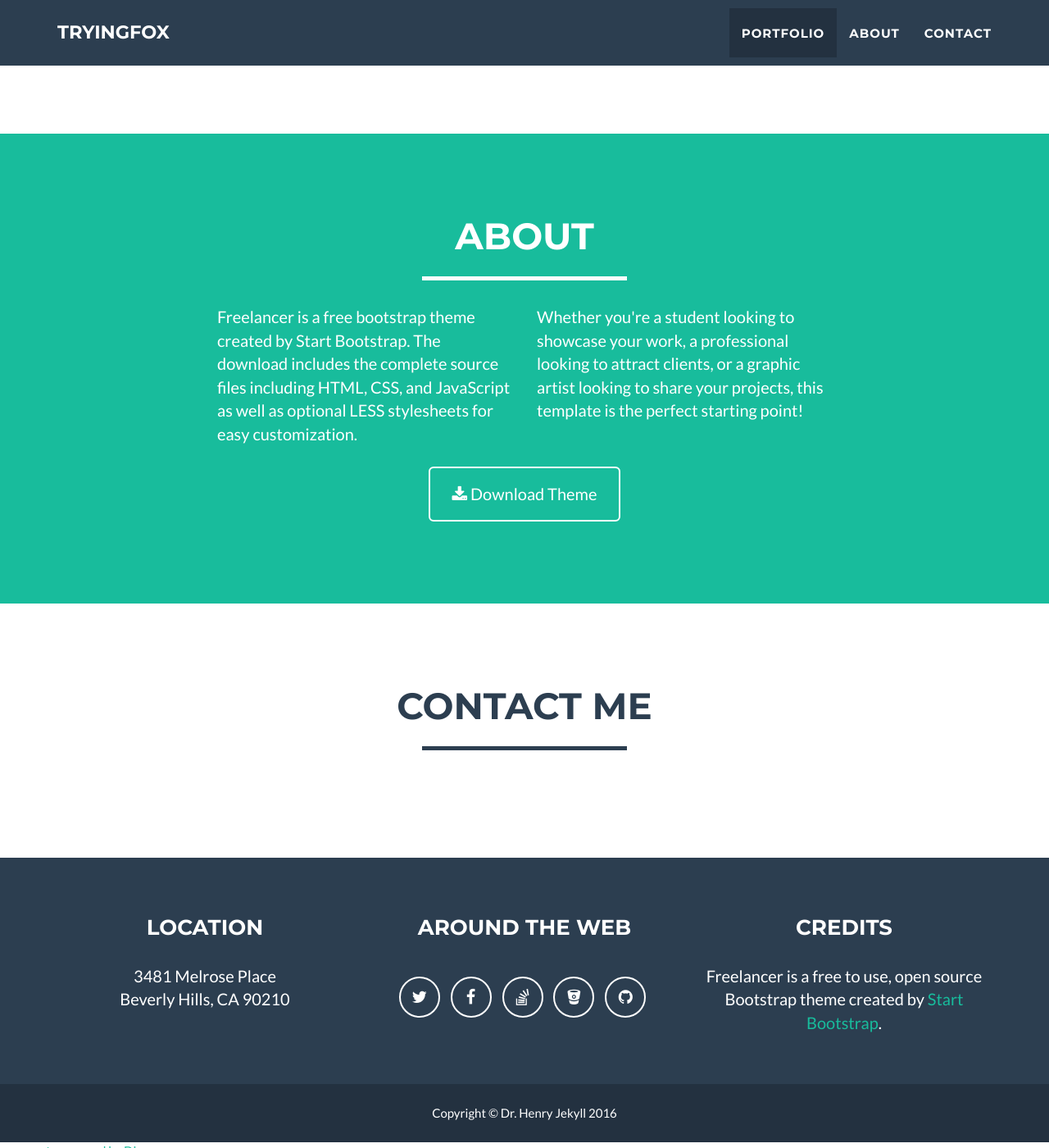
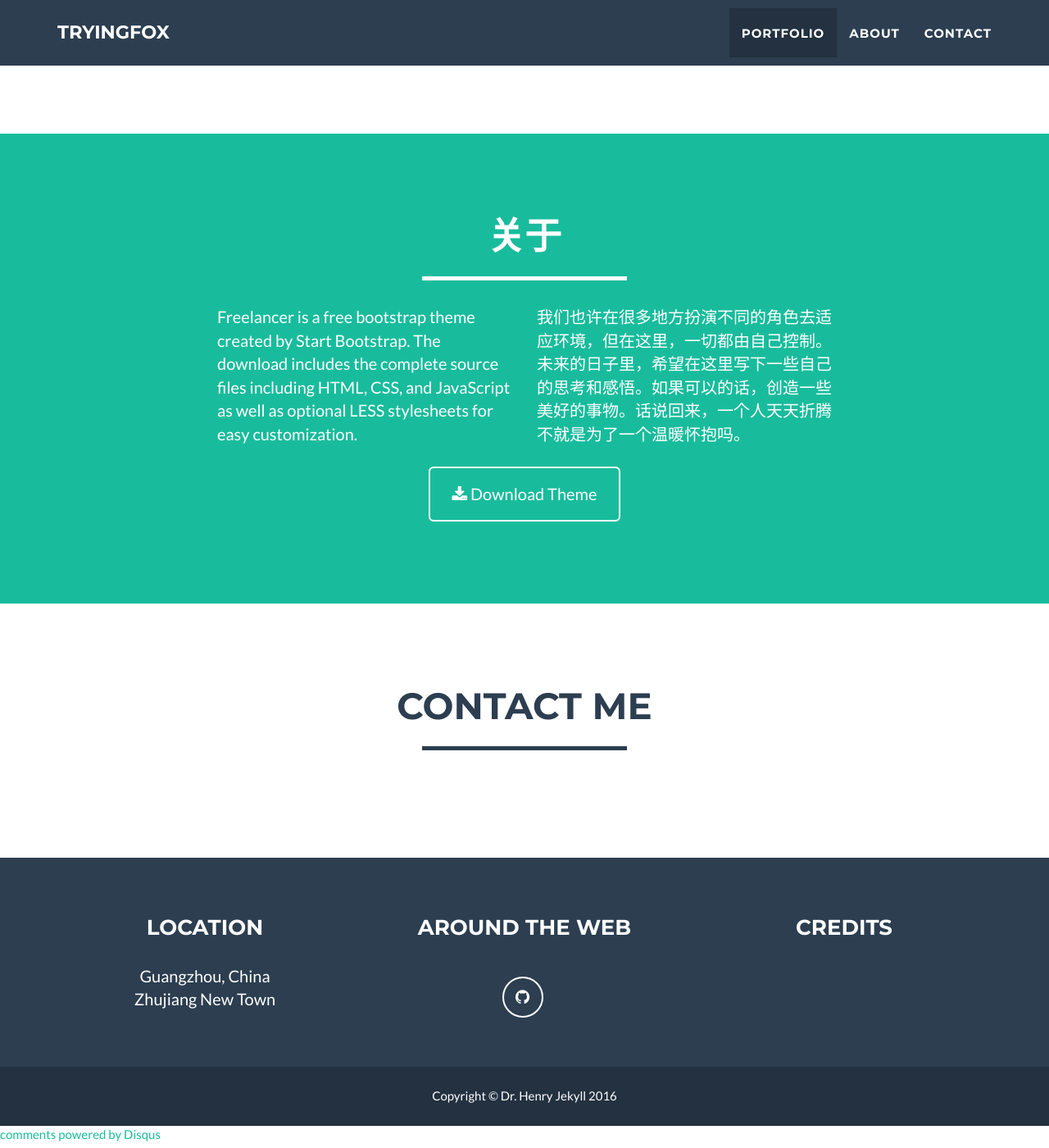
Before and after one commit to tryingfox/tryingfox.github.io, a Jekyll site: the page built from index.html, in a window 1280 px wide and 1400 px high, scrolled down 1460 px. Shown: the whole window at 82% size. Built offline with Jekyll 4.4.1, drawn with Linux system fonts in a browser that asks for light colours; comment, search, counter and statistics services are not loaded.

```diff
--- /dev/null
+++ b/CNAME
@@ -0,0 +1 @@
+tryingfox.com
--- a/_config.yml
+++ b/_config.yml
@@ -2,9 +2,9 @@
 title: Tryingfox
 email: ranti@126.com
 url: https://tryingfox.github.io
-description: "Write an awesome description for your new site here. You can edit this line in _config.yml. It will appear in your document head meta (for Google search results) and in your feed.xml site description."
+description: "Tryingfox's blog, for a better world."
 skills: "Software Engineer - Angler"
-meta_author: LastName FirstName
+meta_author: tryingfox
 
 # Google webmaster tools
 google_verify:
@@ -38,24 +38,16 @@ footer:
 
 # Social networks usernames (many more available: google-plus, flickr, dribbble, pinterest, instagram, tumblr, linkedin, etc.)
 social:
-  - title: twitter
-    url: http://twitter.com/jekyllrb
-  - title: facebook
-    url:
-  - title: stack-overflow
-    url: http://stackoverflow.com/questions/tagged/jekyll
-  - title: bitbucket
-    url: http://bitbucket.org/jekyll
   - title: github
-    url: http://github.com/jekyll
+    url: http://github.com/tryingfox
 
 # Postal address (add as many lines as necessary)
 address:
-  - line: 3481 Melrose Place
-  - line: Beverly Hills, CA 90210
+  - line: Guangzhou, China
+  - line: Zhujiang New Town
 
 # Credits content
-credits: 'Freelancer is a free to use, open source Bootstrap theme created by <a href="http://startbootstrap.com">Start Bootstrap</a>.'
+# credits: 'Freelancer is a free to use, open source Bootstrap theme created by <a href="http://startbootstrap.com">Start Bootstrap</a>.'
 
 # Build settings
 markdown: kramdown
--- a/_includes/about.html
+++ b/_includes/about.html
@@ -3,7 +3,7 @@
         <div class="container">
             <div class="row">
                 <div class="col-lg-12 text-center">
-                    <h2>About</h2>
+                    <h2>关于</h2>
                     <hr class="star-light">
                 </div>
             </div>
@@ -12,7 +12,7 @@
                     <p>Freelancer is a free bootstrap theme created by Start Bootstrap. The download includes the complete source files including HTML, CSS, and JavaScript as well as optional LESS stylesheets for easy customization.</p>
                 </div>
                 <div class="col-lg-4">
-                    <p>Whether you're a student looking to showcase your work, a professional looking to attract clients, or a graphic artist looking to share your projects, this template is the perfect starting point! </p>
+                    <p>我们也许在很多地方扮演不同的角色去适应环境，但在这里，一切都由自己控制。未来的日子里，希望在这里写下一些自己的思考和感悟。如果可以的话，创造一些美好的事物。话说回来，一个人天天折腾不就是为了一个温暖怀抱吗。</p>
                 </div>
                 <div class="col-lg-8 col-lg-offset-2 text-center">
                     <a href="#" class="btn btn-lg btn-outline">
```
